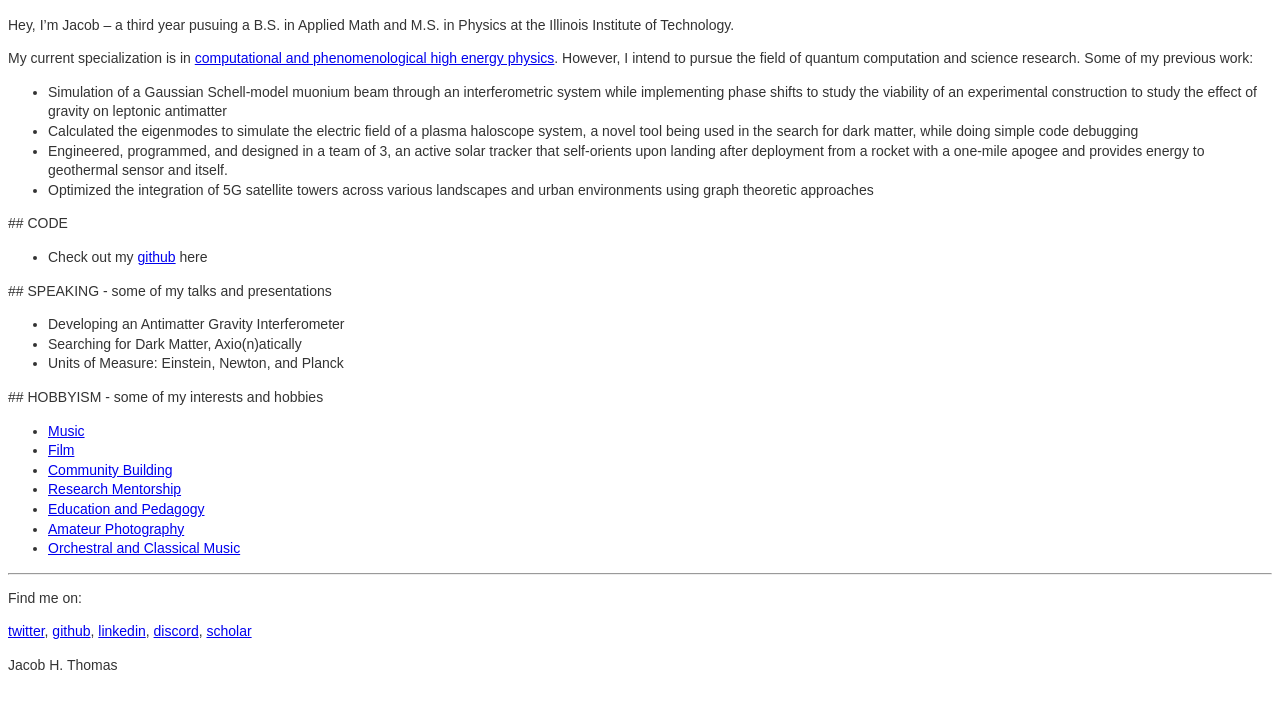
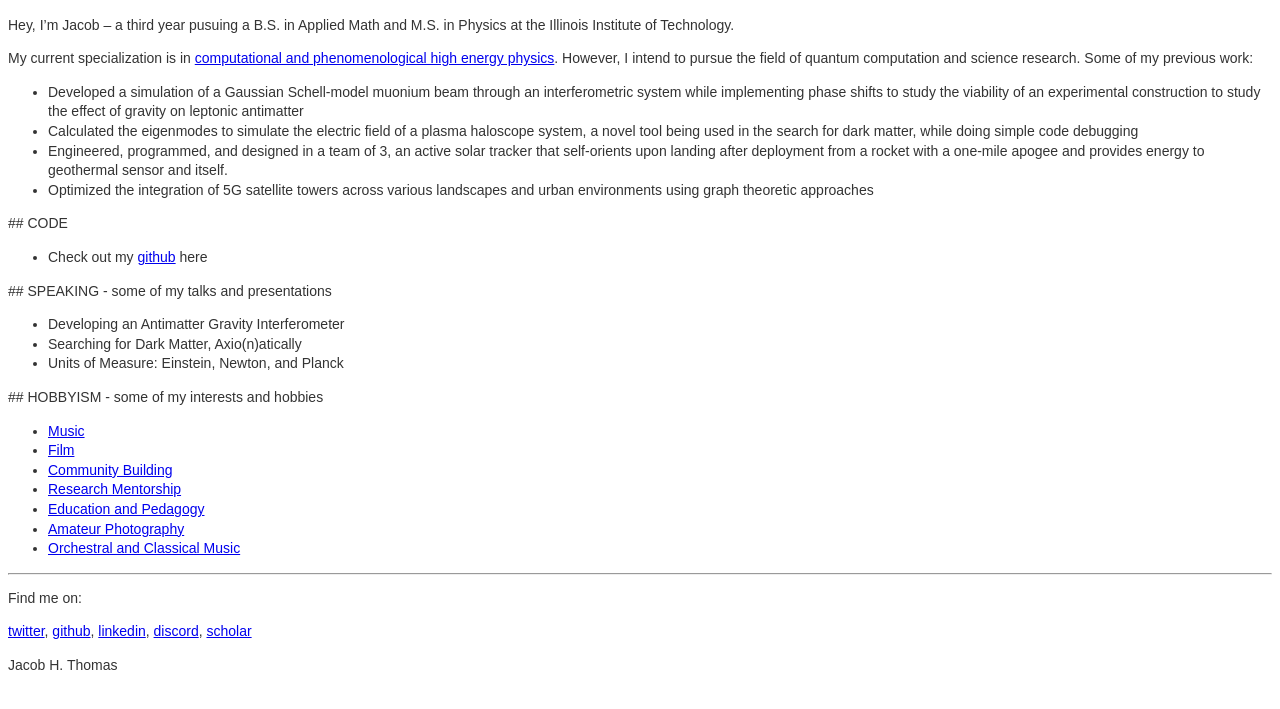
Before and after one commit to jacobhthomas/jacobhthomas.github.io, a plain HTML site: page index.html in a window 1280 px wide. Shown: the part 61-770 px from the top of the page. Drawn offline with Linux system fonts and the light colour scheme.

Commit message:
Update index.html

```diff
--- a/index.html
+++ b/index.html
@@ -93,7 +93,7 @@
             Some of my previous work:
         </p>
         <ul>
-            <li>Simulation of a Gaussian Schell-model muonium beam through an interferometric system while implementing phase shifts to study the viability of an experimental construction to study the effect of gravity on leptonic antimatter</li>
+            <li>Developed a simulation of a Gaussian Schell-model muonium beam through an interferometric system while implementing phase shifts to study the viability of an experimental construction to study the effect of gravity on leptonic antimatter</li>
             <li>Calculated the eigenmodes to simulate the electric field of a plasma haloscope system, a novel tool being used in the search for dark matter, while doing simple code debugging</a>
             <li>Engineered, programmed, and designed in a team of 3, an active solar tracker that self-orients upon landing after deployment from a rocket with a one-mile apogee and provides energy to geothermal sensor and itself</a>.</li>
             <li>Optimized the integration of 5G satellite towers across various landscapes and urban environments using graph theoretic approaches</li>
```
